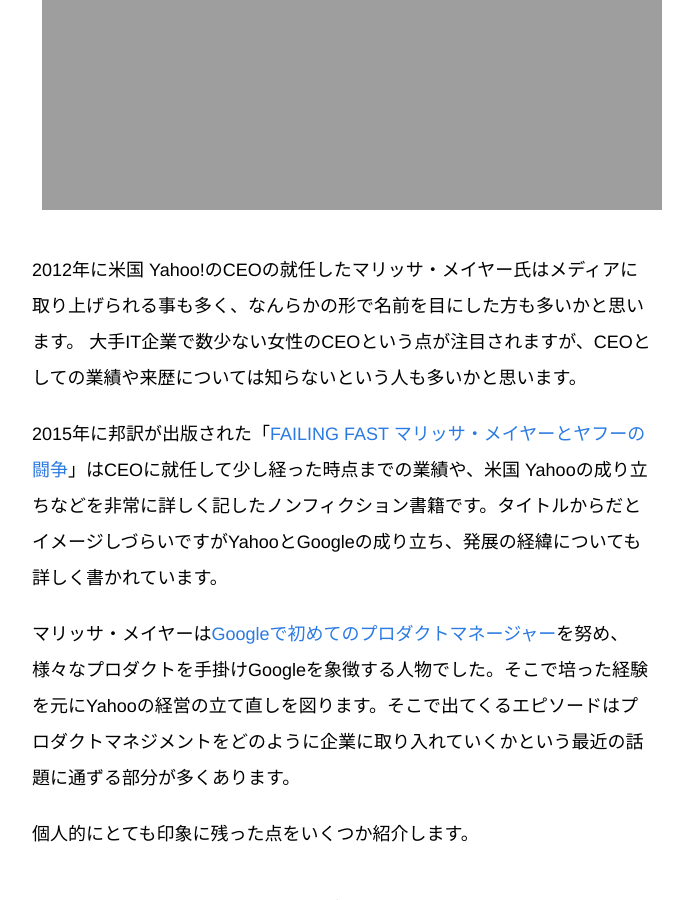
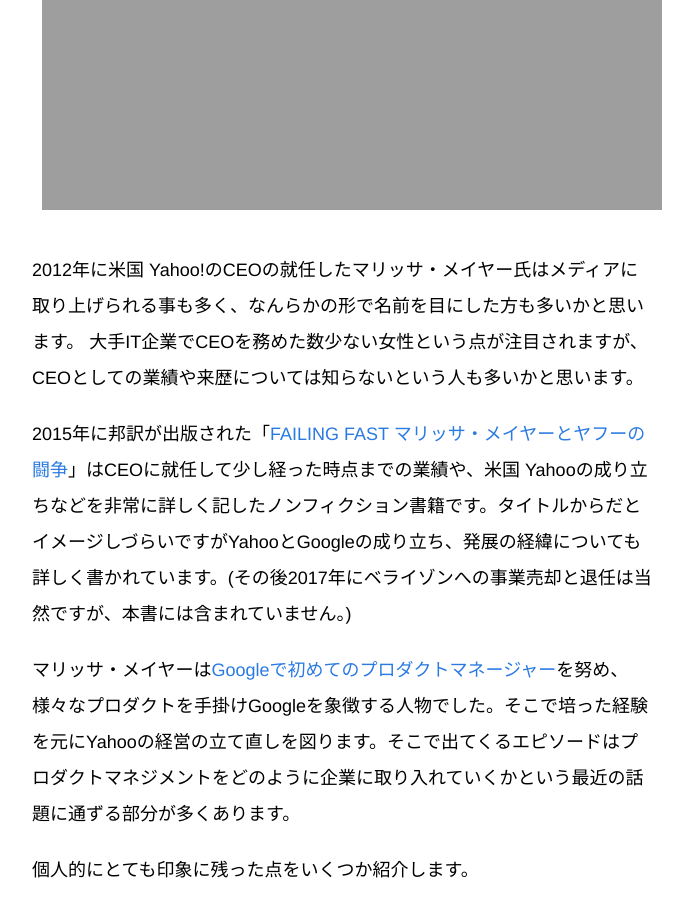
Before and after one commit to yandod/yandod.github.io, a Jekyll site: the page built from _posts/2022-03-09-failing-fast-yahoo.markdown, in a window 1280 px wide and 900 px high, scrolled down 596 px. Shown: the whole window, without its empty margins (298-991 px from the left). Built offline with Jekyll 4.4.1, drawn with Linux system fonts in a browser that asks for light colours; comment, search, counter and statistics services are not loaded.

Commit message:
minor change

```diff
--- a/_posts/2022-03-09-failing-fast-yahoo.markdown
+++ b/_posts/2022-03-09-failing-fast-yahoo.markdown
@@ -13,9 +13,9 @@
 </figure>
 
 2012年に米国 Yahoo!のCEOの就任したマリッサ・メイヤー氏はメディアに取り上げられる事も多く、なんらかの形で名前を目にした方も多いかと思います。
-大手IT企業で数少ない女性のCEOという点が注目されますが、CEOとしての業績や来歴については知らないという人も多いかと思います。
+大手IT企業でCEOを務めた数少ない女性という点が注目されますが、CEOとしての業績や来歴については知らないという人も多いかと思います。
 
-2015年に邦訳が出版された「[FAILING FAST マリッサ・メイヤーとヤフーの闘争](https://amzn.to/3pRm0zP)」はCEOに就任して少し経った時点までの業績や、米国 Yahooの成り立ちなどを非常に詳しく記したノンフィクション書籍です。タイトルからだとイメージしづらいですがYahooとGoogleの成り立ち、発展の経緯についても詳しく書かれています。
+2015年に邦訳が出版された「[FAILING FAST マリッサ・メイヤーとヤフーの闘争](https://amzn.to/3pRm0zP)」はCEOに就任して少し経った時点までの業績や、米国 Yahooの成り立ちなどを非常に詳しく記したノンフィクション書籍です。タイトルからだとイメージしづらいですがYahooとGoogleの成り立ち、発展の経緯についても詳しく書かれています。(その後2017年にベライゾンへの事業売却と退任は当然ですが、本書には含まれていません。)
 
 マリッサ・メイヤーは[Googleで初めてのプロダクトマネージャー](https://www.quora.com/Who-is-the-first-Product-Manager-of-Google)を努め、様々なプロダクトを手掛けGoogleを象徴する人物でした。そこで培った経験を元にYahooの経営の立て直しを図ります。そこで出てくるエピソードはプロダクトマネジメントをどのように企業に取り入れていくかという最近の話題に通ずる部分が多くあります。
 
```
